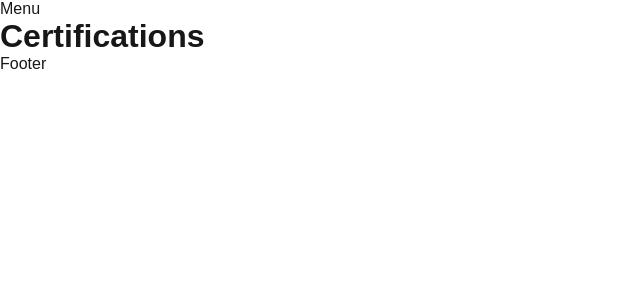
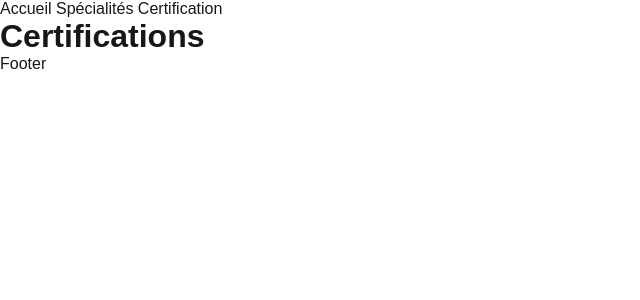
Before and after one commit to KLenesley/ApplicationBTS-SIO, a Next.js app: page /certifications in a window 1280 px wide. Shown: the top 300 px of the page, without its empty margins (0-640 px from the left). Built offline with nearby package versions, Linux system fonts and the light colour scheme.

Commit message:
ajout menu

```diff
--- a/src/app/layout.tsx
+++ b/src/app/layout.tsx
@@ -1,6 +1,7 @@
 import type { Metadata } from "next";
 import { Geist, Geist_Mono } from "next/font/google";
 import "./globals.css";
+import Menu from "@/components/Menu";
 
 const geistSans = Geist({
   variable: "--font-geist-sans",
@@ -25,7 +26,7 @@ export default function RootLayout({
   return (
     <html lang="en">
       <body className={`${geistSans.variable} ${geistMono.variable}`}>
-        Menu
+        <Menu/>
         {children}
         Footer
       </body>
--- /dev/null
+++ b/src/components/Menu.tsx
@@ -0,0 +1,13 @@
+
+
+export default function Menu() {
+
+    return (
+        <div>
+            <a href="http://localhost:3000/">Accueil </a>
+            <a href="http://localhost:3000/specialites">Spécialités </a>
+            <a href="http://localhost:3000/certifications">Certification</a>
+        </div>
+    );
+
+}
```
